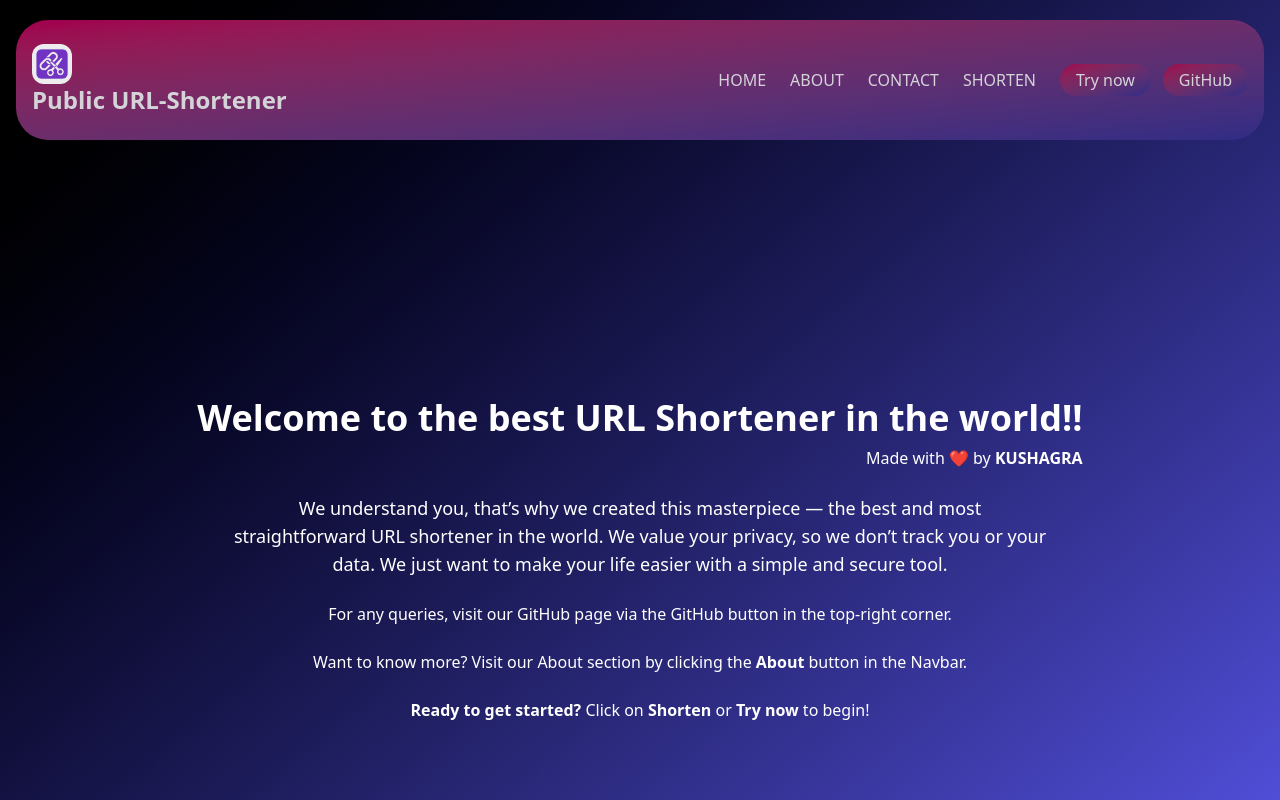
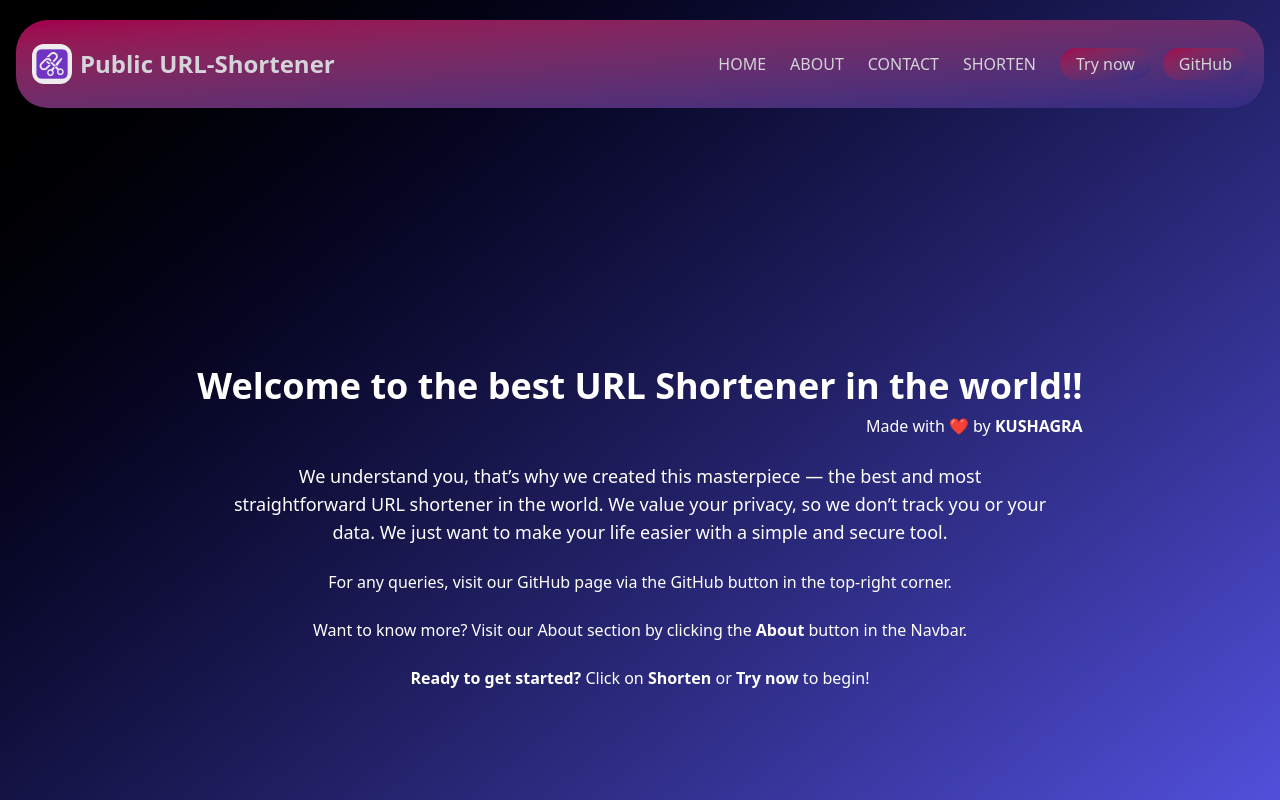
Before and after one commit to KUSHAGRA-bday/url-shortener-2, a Next.js app: page / in a window 1280 px wide. Shown: the top 800 px of the page. Built offline with nearby package versions, Linux system fonts and the light colour scheme.

Commit message:
Update Navbar.js

```diff
--- a/components/Navbar.js
+++ b/components/Navbar.js
@@ -6,7 +6,7 @@ const Navbar = () => {
     <nav className="bg-gradient-to-br from-pink-800 to-indigo-900 text-zinc-300 rounded-4xl mx-4 my-5 px-4 py-4 md:py-6">
       <div className="max-w-7xl mx-auto flex flex-col md:flex-row justify-between items-center gap-4">
         {/* Logo */}
-        <Link href="/">
+        <Link href="/" className="flex items-center gap-2">
           <Image src="/URL shortener logo.png" alt="Logo" width={40} height={40} className="rounded-xl"/><span className="text-2xl font-bold hover:scale-110 transform duration-300 text-shadow-fuchsia-700"> Public URL-Shortener</span>
         </Link>
 
```
